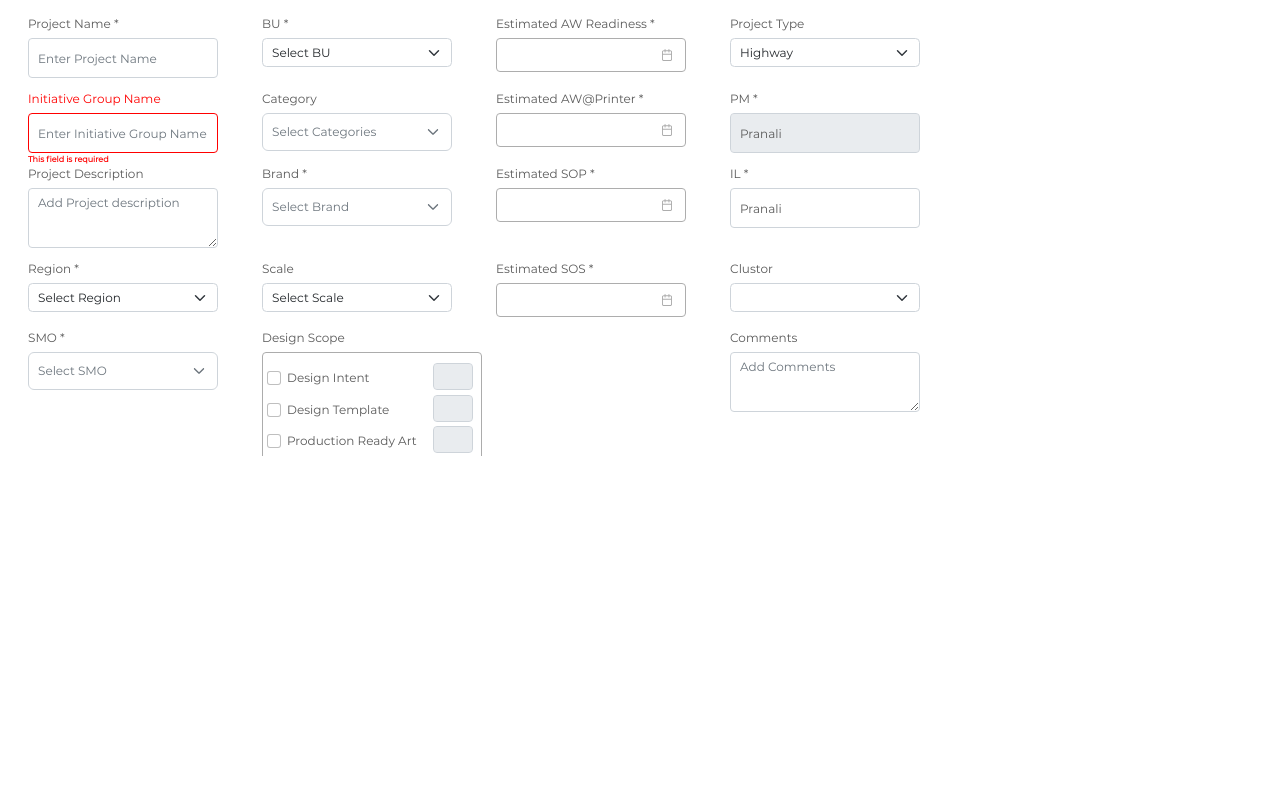
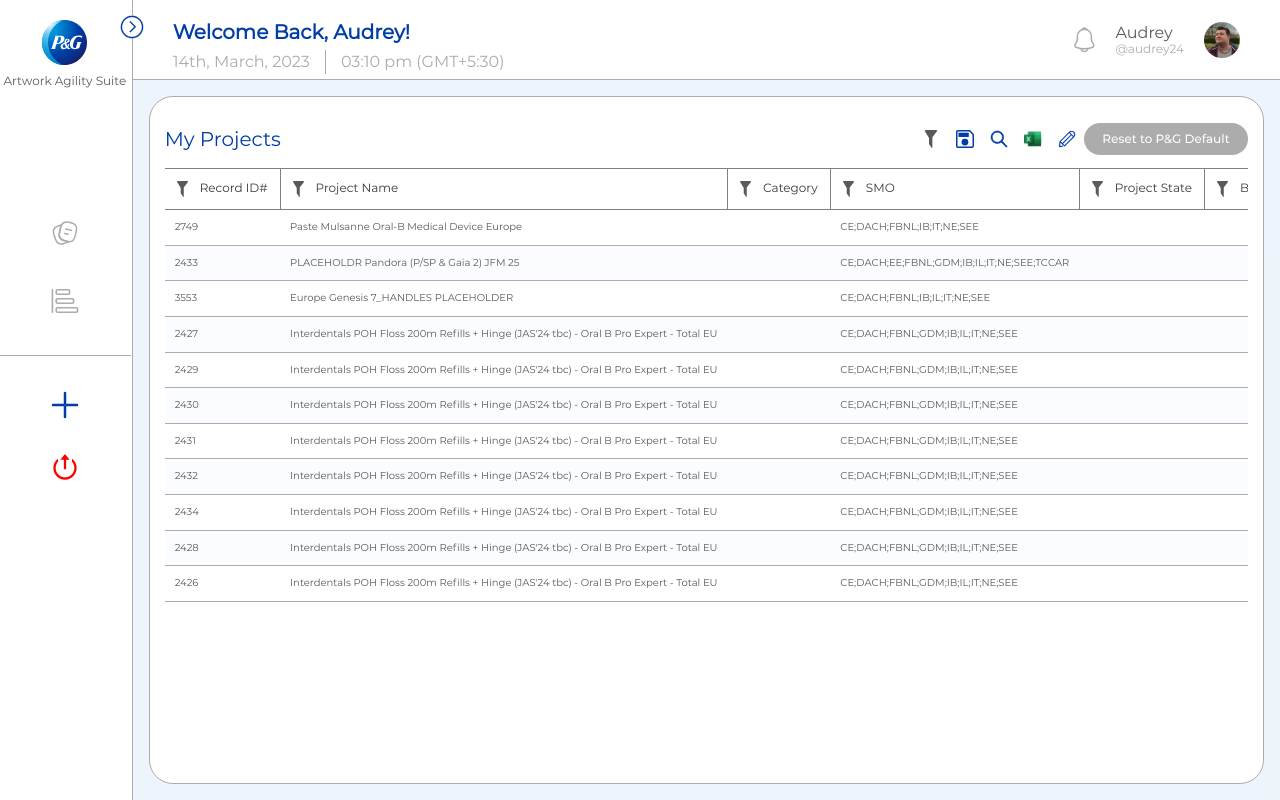
Before and after one commit to AVINASKU/ArtworkPG, a React (Create React App) app: page / in a window 1280 px wide. Built offline with nearby package versions, Linux system fonts and the light colour scheme.

Commit message:
remvoed add proejct udner home

```diff
--- a/src/home.js
+++ b/src/home.js
@@ -1,11 +1,11 @@
 import React from "react";
-// import MyProjects from "./components/Projects/MyProjects";
+import MyProjects from "./components/Projects/MyProjects";
 import AddProject from "./components/Projects/CreateProject";
 
 function Home() {
   return (
     <div>
-      <AddProject />
+      <MyProjects />
     </div>
   );
 }
```
